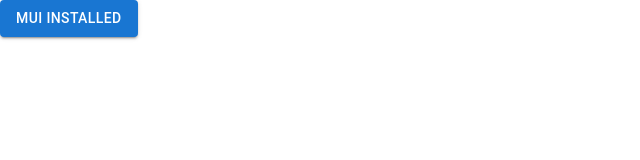
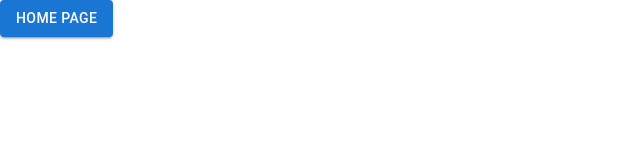
Before and after one commit to Talha-Rizwan/Library-project-react-frontend, a React (Create React App) app in the folder library-frontend/: page / in a window 1280 px wide. Shown: the top 160 px of the page, without its empty margins (0-640 px from the left). Built offline with nearby package versions, Linux system fonts and the light colour scheme.

Commit message:
Feat: added route for home page

```diff
--- a/library-frontend/src/App.js
+++ b/library-frontend/src/App.js
@@ -1,16 +1,18 @@
+import React from 'react'
 import { BrowserRouter, Routes, Route } from "react-router-dom";
-import Button from '@mui/material/Button';
 
 import './App.css';
 import SignUp from './pages/SignUp'
 import SignIn from './pages/SignIn'
+import Home from './pages/Home'
+
 function App() {
   return (
     <div>
 
       <BrowserRouter>
       <Routes>
-        <Route path="/" element={<Button variant="contained">Mui Installed</Button>} />
+        <Route path="/" element={<Home/>} />
         <Route path="/signup/" element={<SignUp/>} />
         <Route path="/login/" element={<SignIn/>} />
         <Route path="/*" element={<h1>error 404 the page is not found</h1>} />
--- /dev/null
+++ b/library-frontend/src/pages/Home.js
@@ -0,0 +1,10 @@
+import React from 'react'
+
+import Button from '@mui/material/Button';
+
+const Home = () => (
+    <div>
+        <Button variant="contained">Home page</Button>
+    </div>
+)
+export default Home;
--- a/library-frontend/src/pages/SignUp.js
+++ b/library-frontend/src/pages/SignUp.js
@@ -30,7 +30,7 @@ function Copyright(props) {
 
 const defaultTheme = createTheme();
 
-export default function SignUp() {
+const SignUp = () => {
   const handleSubmit = (event) => {
     event.preventDefault();
     const data = new FormData(event.currentTarget);
@@ -131,3 +131,4 @@ export default function SignUp() {
     </ThemeProvider>
   );
 }
+export default SignUp;
```
